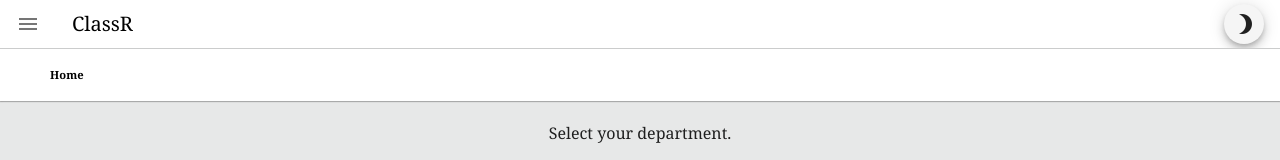
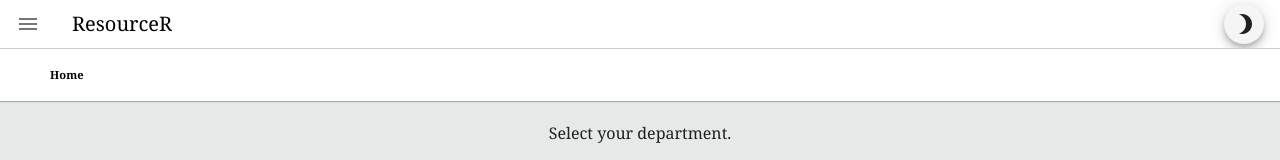
Before and after one commit to resourcesr/web, a Vue app: page / in a window 1280 px wide. Shown: the top 160 px of the page. Built offline with nearby package versions, Linux system fonts and the light colour scheme; no server answers.

Commit message:
refactor

```diff
--- a/src/App.vue
+++ b/src/App.vue
@@ -5,7 +5,7 @@
                 <v-app-bar-nav-icon @click.stop="drawer = !drawer"></v-app-bar-nav-icon>
                 <v-toolbar-title>
                     <router-link :to="{ name: 'Home' }">
-                        ClassR
+                        ResourceR
                     </router-link>
                 </v-toolbar-title>
                 <v-spacer></v-spacer>
@@ -16,7 +16,7 @@
                                 <v-icon class="mr-1">mdi-moon-waxing-crescent</v-icon>
                             </v-btn>
                         </template>
-                        <span>Dark Mode On</span>
+                        <span>On</span>
                     </v-tooltip>
                     <v-tooltip v-else bottom>
                         <template v-slot:activator="{ on }">
@@ -24,7 +24,7 @@
                                 <v-icon color="yellow">mdi-white-balance-sunny</v-icon>
                             </v-btn>
                         </template>
-                        <span>Dark Mode Off</span>
+                        <span>Off</span>
                     </v-tooltip>
                 </div>
             </v-toolbar>
--- a/src/assets/scss/app.scss
+++ b/src/assets/scss/app.scss
@@ -139,7 +139,7 @@ select, option {
     color: #000;
     font-weight: bold;
     font-size: .8em;
-    cursor: default;
+    cursor: pointer;
     align-items: center;
 }
 .linked {
```
